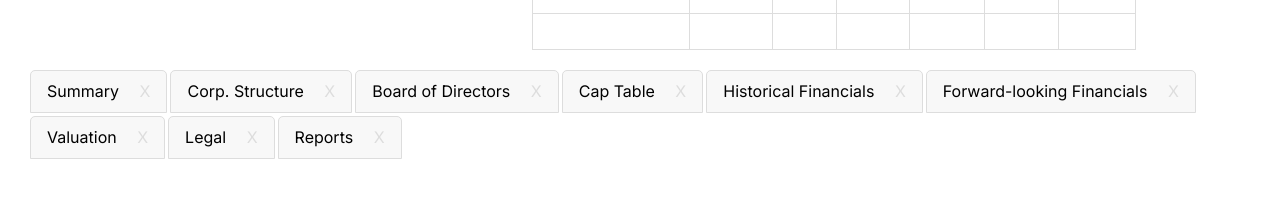
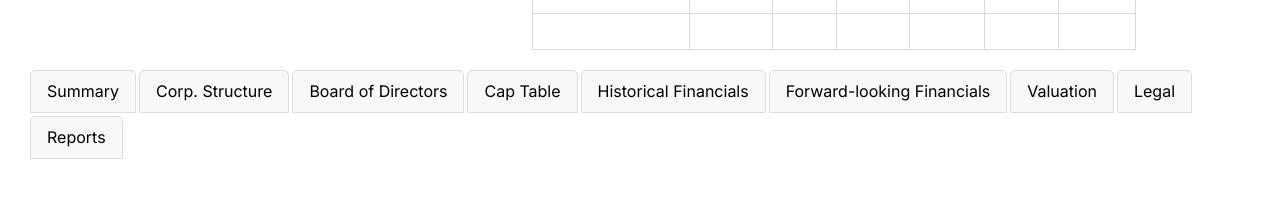
Before and after one commit to paramshah4/banalyst, a Next.js app in the folder client/: page /dashboard in a window 1280 px wide. Shown: the part 468-677 px from the top of the page. Built offline with nearby package versions, Linux system fonts and the light colour scheme.

Commit message:
Stop nested anchor error msg

```diff
--- a/client/app/_components/SubHeader.tsx
+++ b/client/app/_components/SubHeader.tsx
@@ -1,6 +1,7 @@
 'use client'
 import { Container, Group } from "@mantine/core";
 import { useDisclosure } from "@mantine/hooks";
+import Link from "next/link";
 import { useState } from "react";
 
 export default function SubHeader() {
@@ -20,7 +21,7 @@ export default function SubHeader() {
   const [active, setActive] = useState(links[0].link);
 
   const items = links.map((link) => (
-    <a
+    <Link
       key={link.label}
       href={link.link}
       data-active={active === link.link || undefined}
@@ -36,11 +37,12 @@ export default function SubHeader() {
         backgroundColor: "#F8F8F8",
       }}
     >
-      {link.label} <a style={{
+      {link.label}
+      {/* <Link style={{
         color: "#DDDDDD",
         paddingLeft: "1rem"
-      }}>X</a>
-    </a>
+      }}>X</Link> */}
+    </Link>
   ));
 
   return (
```
